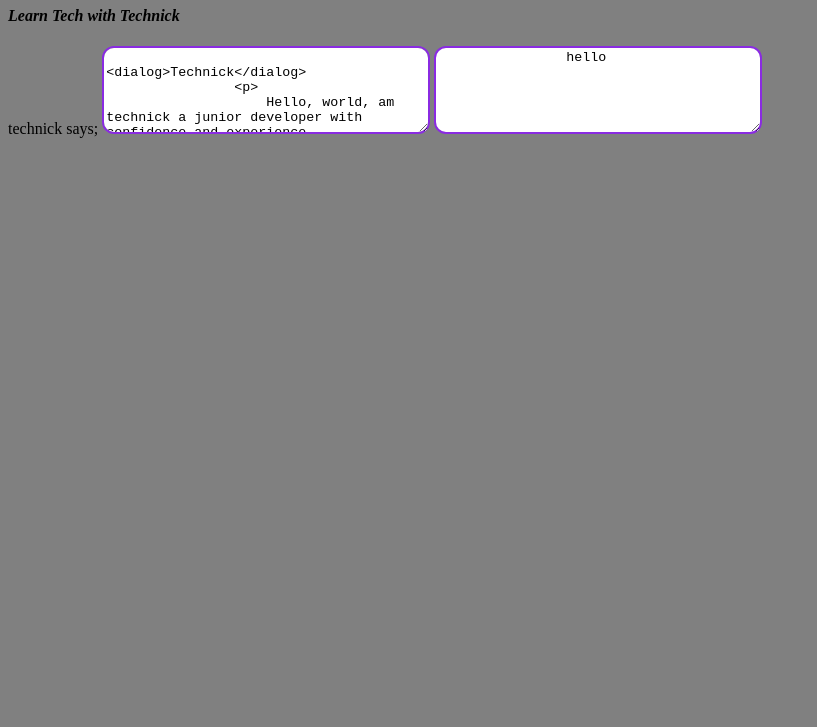
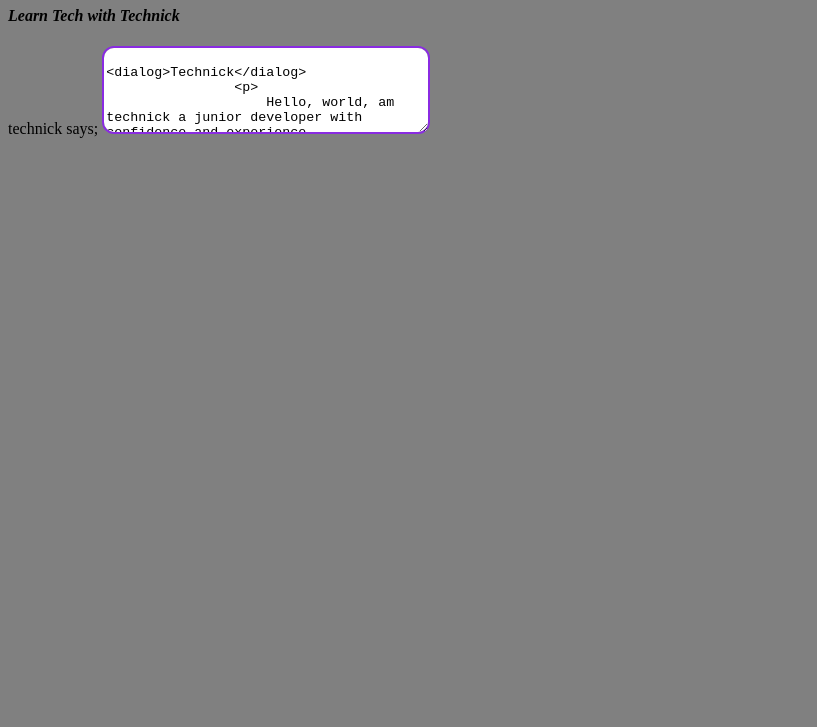
Before and after one commit to nick-cloud-code/example-repo, a plain HTML site: page index.html in a window 1280 px wide. Shown: the part 73-800 px from the top of the page, without its empty margins (0-817 px from the left). Drawn offline with Linux system fonts and the light colour scheme.

```diff
--- a/index.html
+++ b/index.html
@@ -17,9 +17,6 @@
                     Hello, world, am technick a junior developer with confidence and experience
                 </p>
             </textarea>
-            <textarea>
-                hello
-            </textarea>
         </p>
     </body>
 </html>
```
